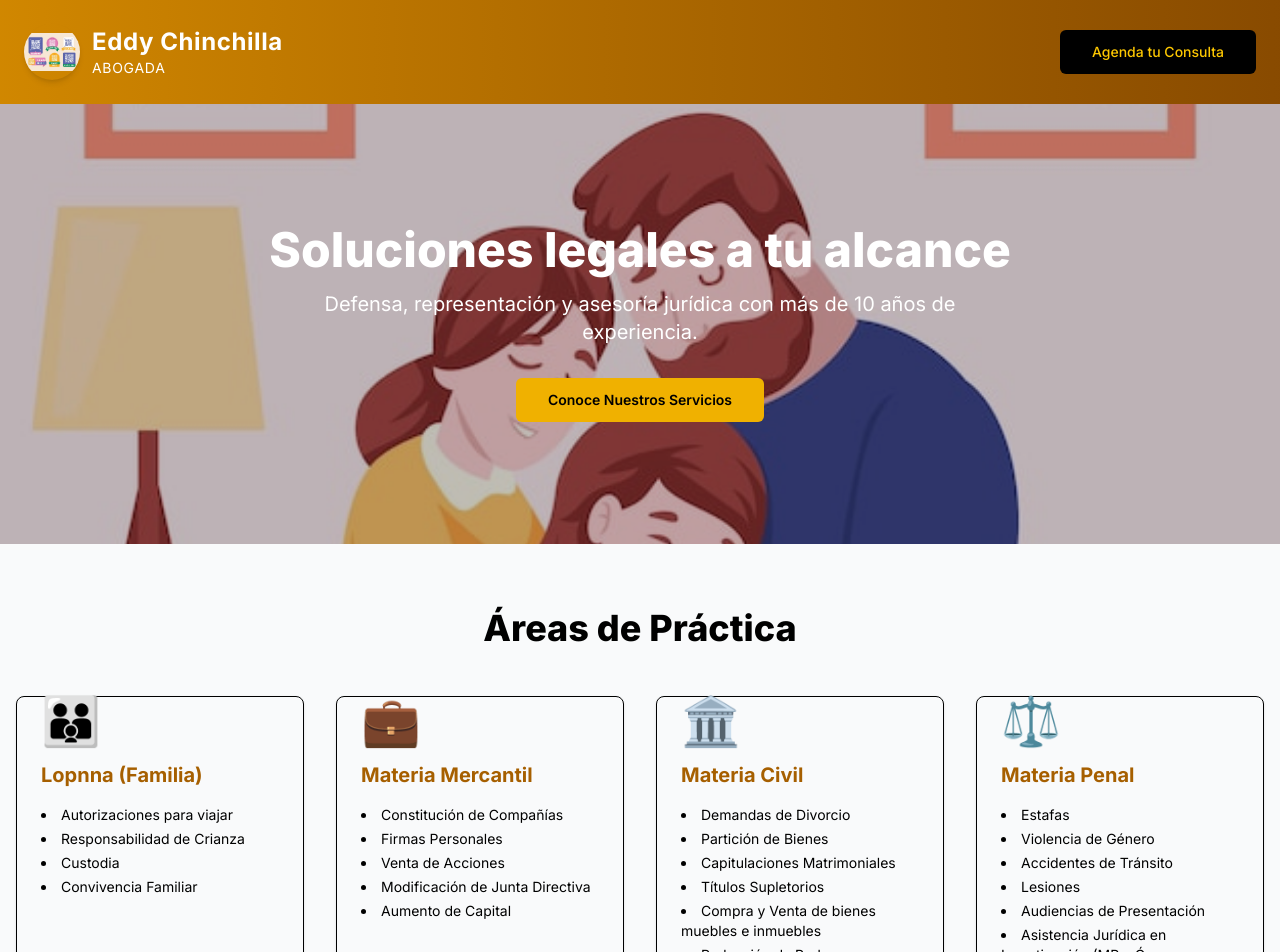
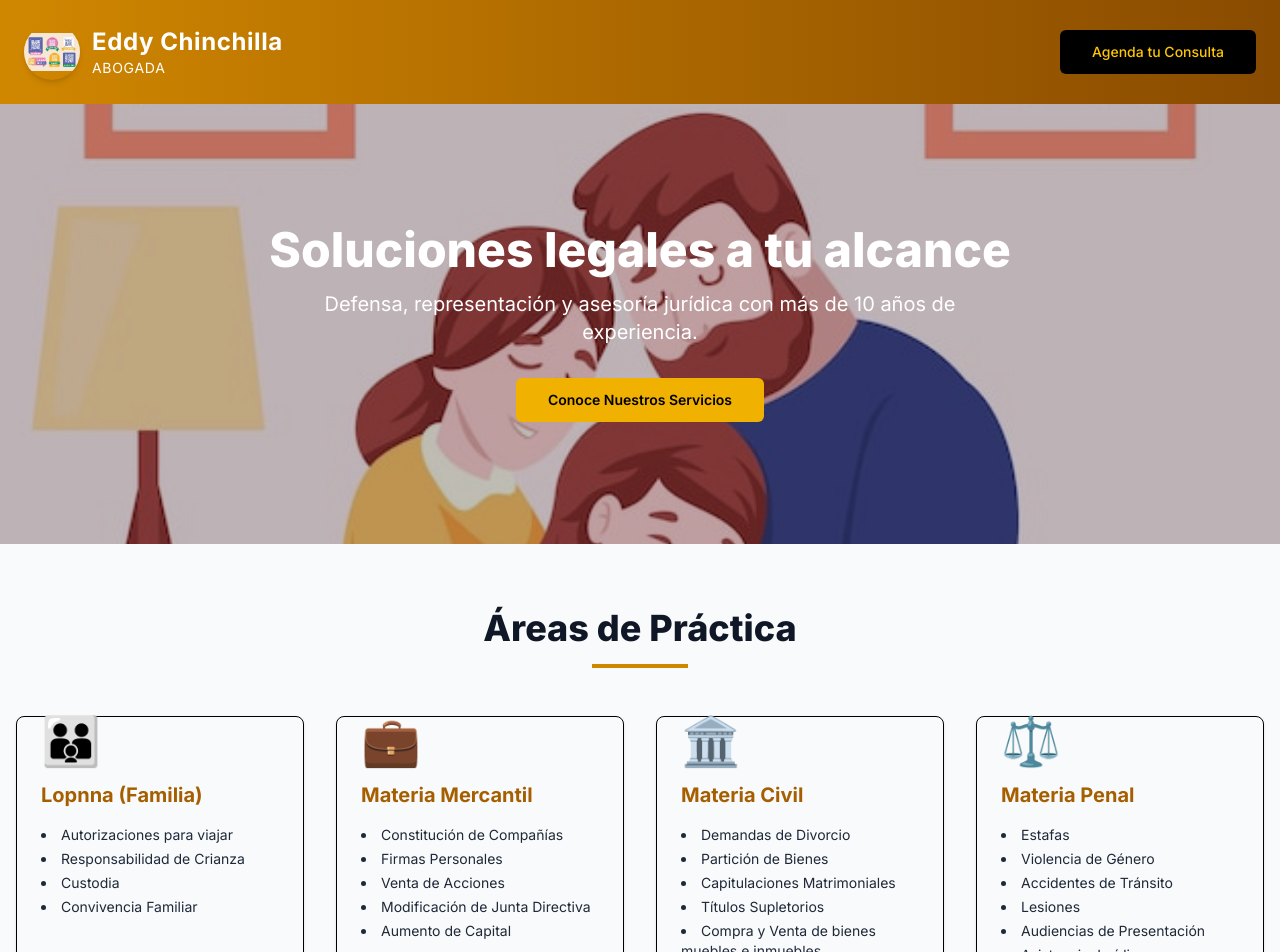
Before and after one commit to SebastianCastilloDev/abogada-eddy-chinchilla, a Next.js app: page / in a window 1280 px wide. Shown: the top 952 px of the page. Built offline with nearby package versions, Linux system fonts and the light colour scheme.

Commit message:
Se actualizó el estilo del componente ServiceCard en LandingPage, cambiando el color del texto de la lista de servicios a gris oscuro y añadiendo un subrayado decorativo al título de la sección Áreas de Práctica para mejorar la estética y la legibilidad.

```diff
--- a/src/components/LandingPage.tsx
+++ b/src/components/LandingPage.tsx
@@ -156,7 +156,7 @@ const ServiceCard = ({ icon, title, services }: ServiceCardProps) => (
       <CardContent className="p-6 flex flex-col gap-4">
         <div className="text-5xl">{icon}</div>
         <h3 className="text-xl font-bold text-yellow-700">{title}</h3>
-        <ul className="list-disc list-inside space-y-1 text-sm">
+        <ul className="list-disc list-inside space-y-1 text-sm text-gray-800">
           {services.map((s: string) => (
             <li key={s}>{s}</li>
           ))}
@@ -170,9 +170,10 @@ const ServicesSection = () => (
   <section id="servicios" className="py-16 bg-gray-50">
     <div className="container mx-auto px-4">
       <h2
-        className="text-3xl md:text-4xl font-extrabold text-center mb-12"
+        className="text-3xl md:text-4xl font-extrabold text-center mb-12 text-gray-900 relative"
       >
         Áreas de Práctica
+        <span className="block w-24 h-1 bg-yellow-600 mx-auto mt-4"></span>
       </h2>
       <div
         className="grid gap-8 md:grid-cols-2 lg:grid-cols-4"
```
